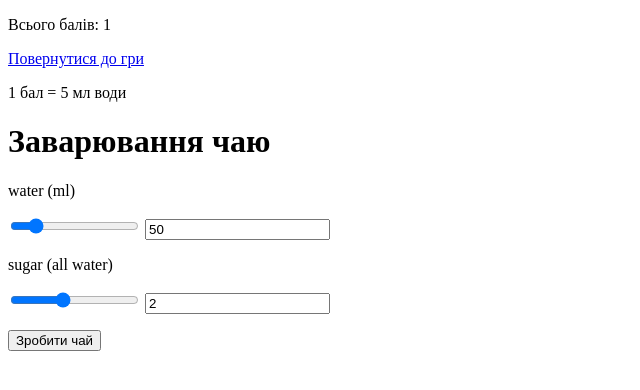
After one commit to Taras-Bilyk/guess-_the_number_game_2, a PHP site: page /tea.php in a window 1280 px wide. The commit adds this page. Shown: the top 390 px of the page, without its empty margins (0-640 px from the left). Run offline with PHP 8.4, Linux system fonts and the light colour scheme; the visitor is signed in with stand-in values (Sample User, id 1).

Commit message:
Change 7

```diff
--- a/index.php
+++ b/index.php
@@ -11,6 +11,7 @@
             <?php
                 session_start();
                 // session_unset();
+                // $_SESSION["sPoints"] = 10000;
                 $sPoints = $_SESSION["sPoints"];
                 // $answers = [];
                 // $answersEncode = json_encode($answers);
@@ -23,6 +24,7 @@
                 }else{
                     echo("<h5>Всього балів: $sPoints</h5>");
                 }
+                echo("<a href='tea.php'>купити чай</a>");
                 $points = 10;
                 $b1 = 0;
                 $b2 = 0;
--- /dev/null
+++ b/tea.php
@@ -0,0 +1,83 @@
+<!DOCTYPE html>
+<html lang="en">
+<head>
+    <meta charset="UTF-8">
+    <meta http-equiv="X-UA-Compatible" content="IE=edge">
+    <meta name="viewport" content="width=device-width, initial-scale=1.0">
+    <title>Document</title>
+</head>
+<body>
+    <?php
+        session_start();
+        $p = $_SESSION["sPoints"];
+        echo("<p>Всього балів: $p</p>");
+        echo("<a href='index.php'>Повернутися до гри</a>");
+        echo("<p>1 бал = 5 мл води</p>");
+    ?>
+    <h1>Заварювання чаю</h1>
+    <form action="tea.php" method="POST">
+        <p>water (ml)</p>
+        <input type="range" value="200" min="50" max="1000" step="50" oninput="this.nextElementSibling.value = this.value">
+        <input name="water" id="p" type="text" value="50" oninput="this.previousElementSibling.value = this.value">
+        <p>sugar (all water)</p>
+        <input type="range" value="2" min="0" max="5" step="0.5" oninput="this.nextElementSibling.value = this.value">
+        <input name="sugar" id="o1" type="text" value="2" oninput="this.previousElementSibling.value = this.value">
+        <p><input type="submit" value="Зробити чай"></p>
+    </form>
+    <?php error_reporting(2);
+
+        if($_POST){
+            $inOneCup = 0;
+            $water = $_POST["water"];
+            $waterAll = $_POST["water"];
+            $sugar = $_POST["sugar"];
+            $waterInCups = 0;
+            $cups = 1;
+
+            if($_SESSION["sPoints"] >= $water/5){
+                echo("<p>=============START=============</p>");
+
+                echo(var_dump($_POST));
+
+                echo("<p>чайник закипів</p>");
+                while($water > 0){
+                    while($inOneCup < 250 && $water > 0){
+                        $inOneCup += 50;
+                        $water -= 50;
+
+                        echo("<p>Налито $inOneCup мл води</p>");
+                        $_SESSION["sPoints"] = $_SESSION["sPoints"] - $inOneCup / 5;
+                    }
+                    if($water == 0){
+                        echo("<p>вода закінчилась</p>");
+                    }else{
+                        echo("<p>кружка повна</p>");
+                    }
+                    $sugarInCup = round(($sugar/$waterAll)*$inOneCup, 2);
+                    // $sugarInCup = ($sugar/250)*$inOneCup;
+                    $teaInCup = (2/250)*$inOneCup;
+                    echo("<p>опусаємо чайний пакетик на $teaInCup хв</p>");
+                    echo("<p>кидаємо $sugarInCup ч.л. цукру</p>");
+                    echo("<p>розмішуємо</p>");
+                    echo("$cups чашка чаю готова");
+                    if($water > 0){
+                        echo("<p>беремо наступну кружку</p>");
+                    }
+                    $inOneCup = 0;
+                    $cups += 1;
+                }
+                // echo("<p>вода закінчилась</p>");
+                echo("<p>смачного чаювання!</p>");
+                // echo("<p>Всього балів: $p</p>");
+
+
+                echo("<p>==============END==============</p>");
+            }else{
+                echo("<h2>Не вистачає грошей, виберіть менше води</h2>");
+            }
+
+        }
+
+    ?>
+</body>
+</html>
```
